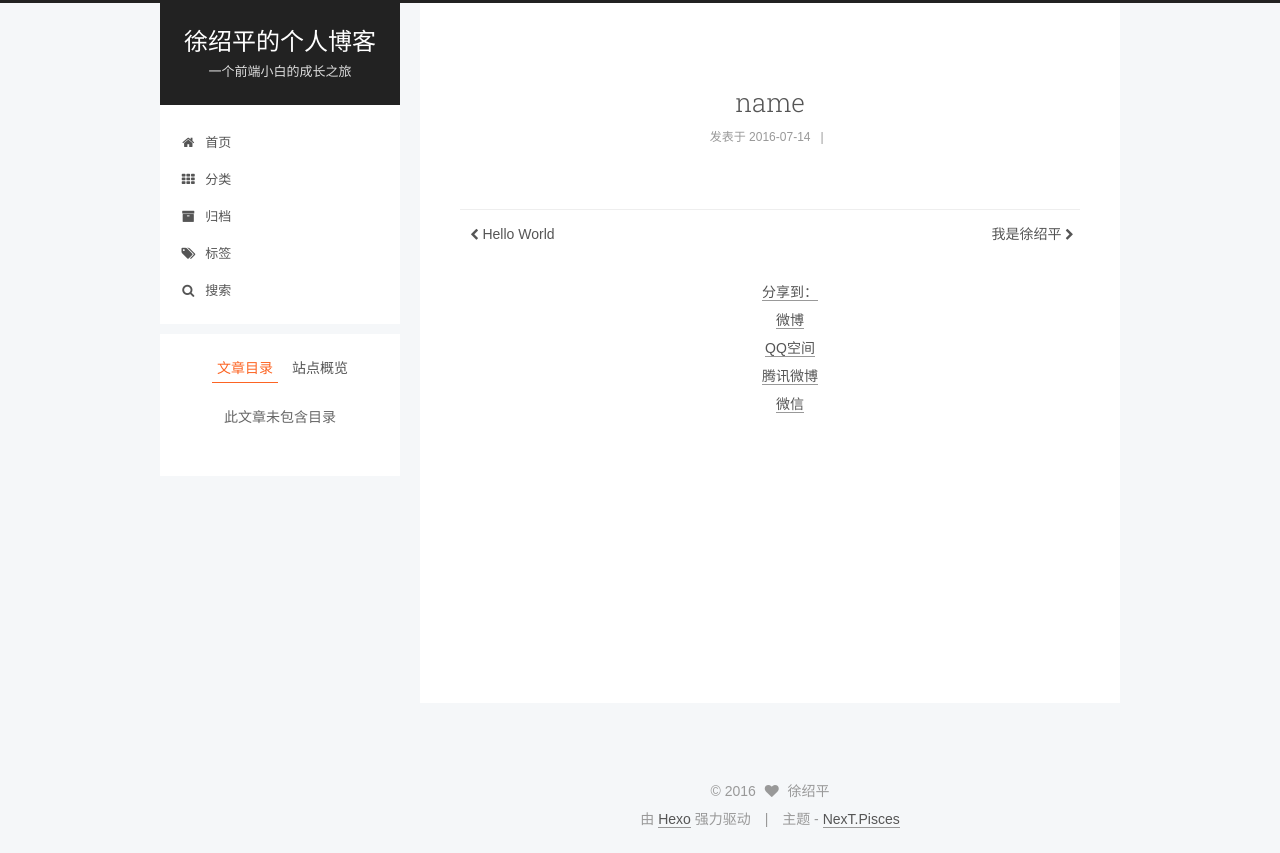
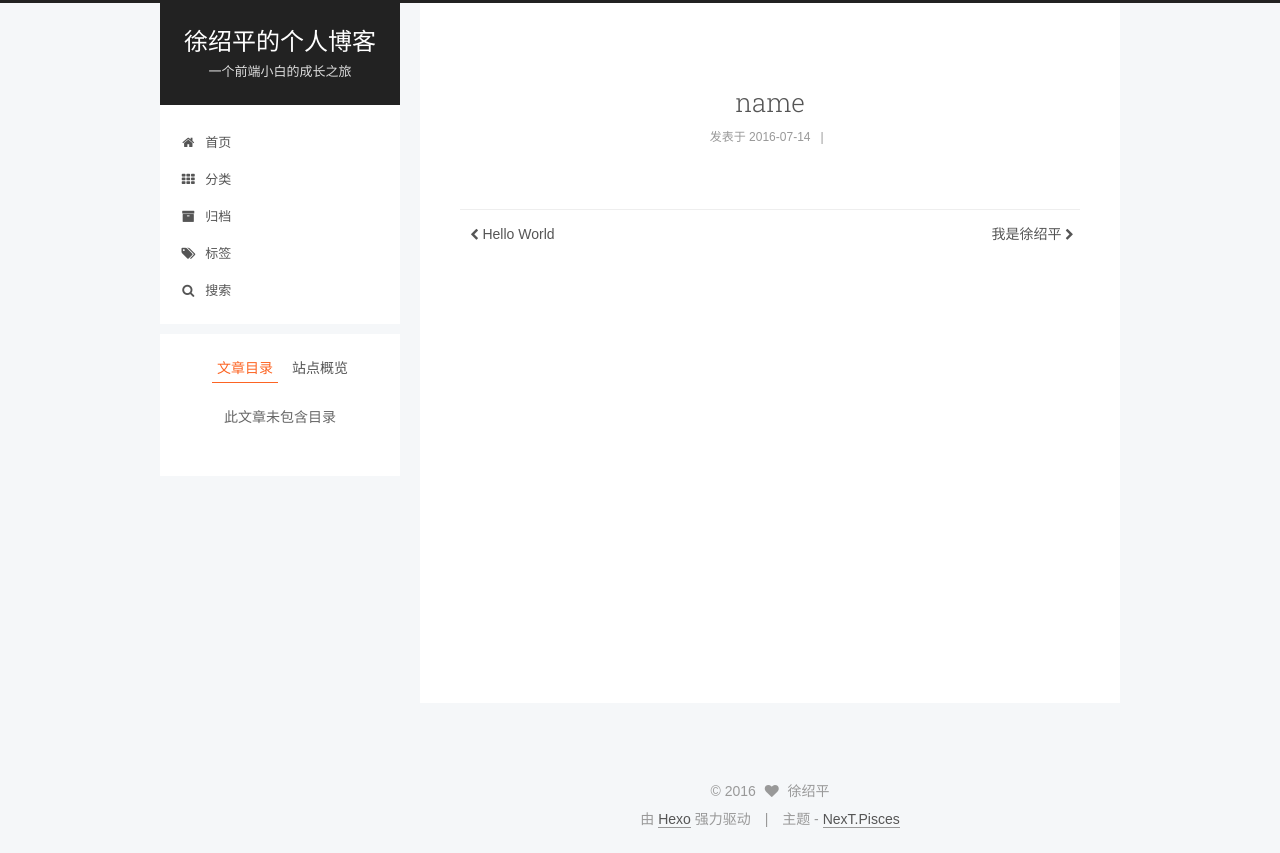
Before and after one commit to xu455255849/xu455255849.github.io, a plain HTML site: page 2016/07/14/name/index.html in a window 1280 px wide. Drawn offline with Linux system fonts and the light colour scheme; a script that the page names is missing; a web font is replaced by a local one.

Commit message:
Site updated: 2016-07-14 18:32:46

```diff
--- a/2016/07/14/name/index.html
+++ b/2016/07/14/name/index.html
@@ -383,25 +383,6 @@
 
 
     <div class="post-spread">
-
-        <div class="ds-share flat" data-thread-key="2016/07/14/name/"
-     data-title="name"
-     data-content=""
-     data-url="https://xu455255849.github.io/2016/07/14/name/">
-  <div class="ds-share-inline">
-    <ul  class="ds-share-icons-16">
-
-      <li data-toggle="ds-share-icons-more"><a class="ds-more" href="javascript:void(0);">分享到：</a></li>
-      <li><a class="ds-weibo" href="javascript:void(0);" data-service="weibo">微博</a></li>
-      <li><a class="ds-qzone" href="javascript:void(0);" data-service="qzone">QQ空间</a></li>
-      <li><a class="ds-qqt" href="javascript:void(0);" data-service="qqt">腾讯微博</a></li>
-      <li><a class="ds-wechat" href="javascript:void(0);" data-service="wechat">微信</a></li>
-
-    </ul>
-    <div class="ds-share-icons-more">
-    </div>
-  </div>
-</div>
 
     </div>
   </div>
--- a/css/main.css
+++ b/css/main.css
@@ -1549,7 +1549,7 @@
   width: 4px;
   height: 4px;
   border-radius: 50%;
-  background: #c9834b;
+  background: #eebe38;
 }
 .links-of-blogroll {
   font-size: 13px;
```
Also changed, not shown: 2016/07/14/hello-world/index.html (+0 -19 lines), 2016/07/14/mac使用方法/index.html (+0 -19 lines), 2016/07/14/我是徐绍平/index.html (+0 -19 lines).
